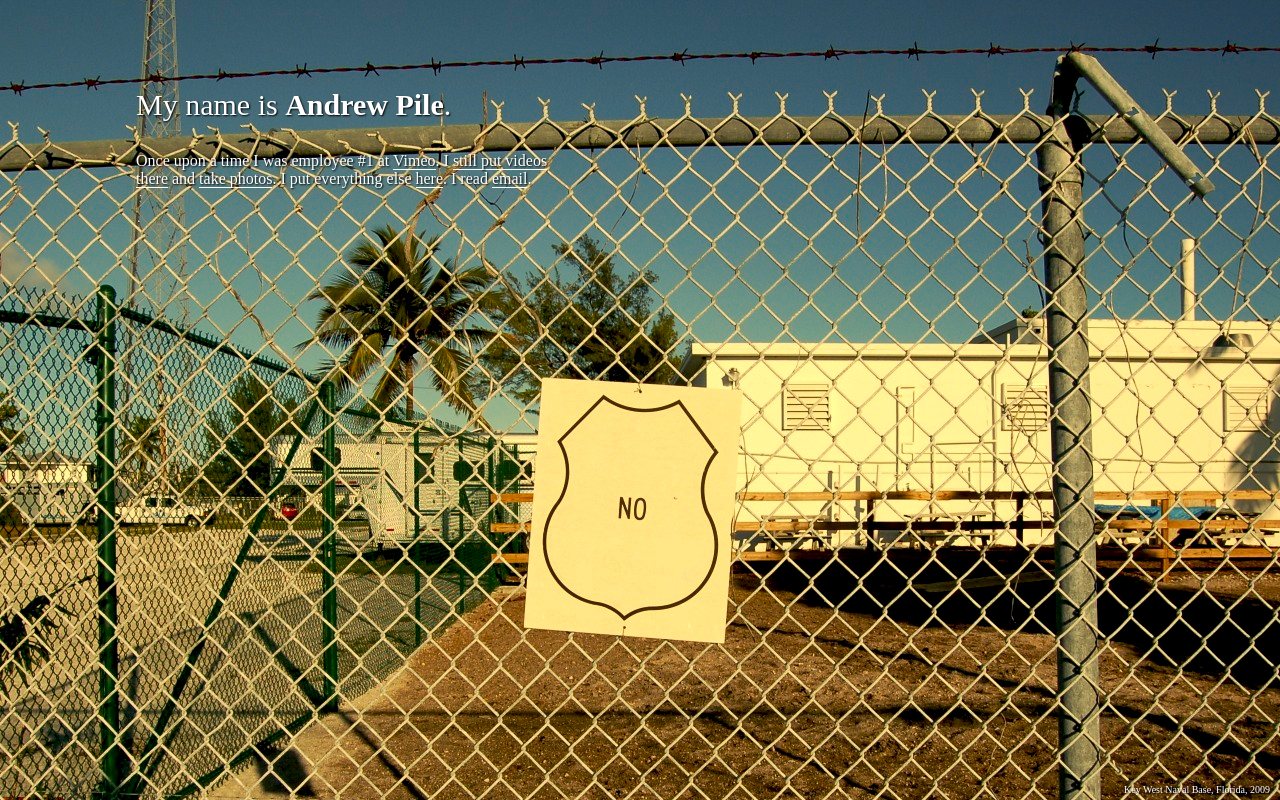
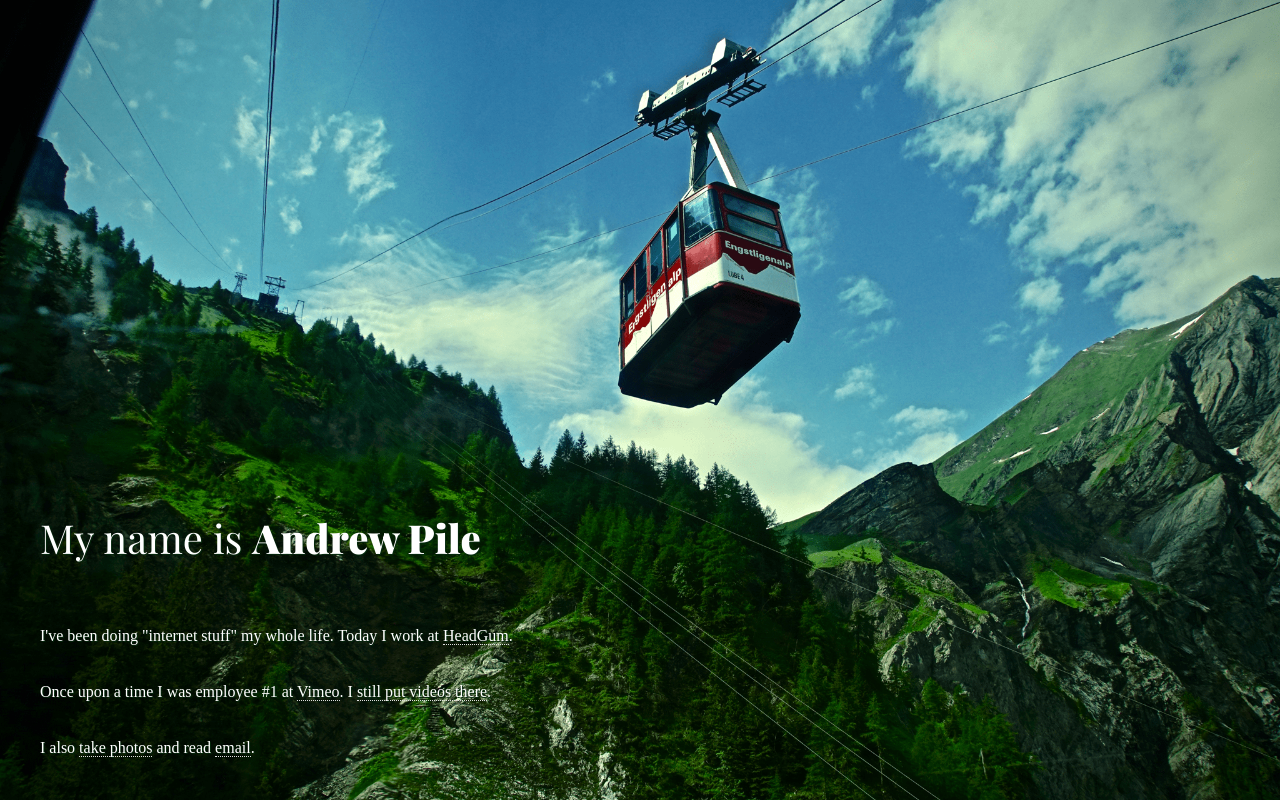
Before and after one commit to andrewpile/andrewpile.com, a plain HTML site: page index.html in a window 1280 px wide. Drawn offline with nearby package versions, Linux system fonts and the light colour scheme; a web font is replaced by a local one.

Commit message:
alps edition

```diff
--- a/index.html
+++ b/index.html
@@ -1,26 +1,93 @@
 <!DOCTYPE html>
 <html lang="en">
-  <head>
+
+<head>
     <title>Andrew Pile</title>
-    <link href="static/farts.css" type="text/css" rel="stylesheet">
+    <link href="https://fonts.googleapis.com/css?family=Fauna+One|Playfair+Display:400,900" rel="stylesheet">
+    <style>
+        body {
+            margin: 0;
+            overflow: hidden;
+            height: 100vh;
+            width: 100vw;
+            background-color: #05290d;
+            background-image: url('tram.png');
+            background-repeat: no-repeat;
+            background-size: cover;
+            background-position: center;
+        }
+
+        div {
+            width: 50%;
+            position: absolute;
+            bottom: 2.5em;
+            left: 2.5em;
+            color: #FFF;
+            text-shadow: 1px 1px #05290d;
+            font-family: 'Fauna One', serif;
+        }
+
+        h1 {
+            font-size: 2.5em;
+            font-family: 'Playfair Display', serif;
+            font-weight: 400;
+            margin-bottom: 1.5em;
+        }
+
+        strong {
+            font-weight: 900;
+        }
+
+        a {
+            color: #fff;
+            text-decoration: none;
+            border-bottom: 1px dotted #ddd;
+        }
+
+        a:hover {
+            color: #ddd;
+        }
+
+        p {
+            margin: 2em 0;
+            line-height: 1.5em;
+        }
+
+        p:first-child,
+        p:last-child {
+            margin: 0;
+        }
+    </style>
 </head>
+
 <body>
-    <div class="content">
-        <p class="boldish">My name is <strong>Andrew Pile</strong>.</p>
+    <div>
+        <p>
+            <h1>My name is <strong>Andrew Pile</strong></h1>
+        </p>
 
-        <p>Once upon a time I was employee #1 at <a href="http://vimeo.com/">Vimeo</a>. I <a href="https://vimeo.com/andrew">still put videos there</a> and <a href="https://www.instagram.com/aapp/">take photos</a>. I put everything else <a href="http://log.andrewpile.com/">here</a>. I read <a href="mailto:bostonia@gmail.com">email</a>.</p>
-    </div>
-    <div class="attribute">
-        Key West Naval Base, Florida, 2009
+        <p>I've been doing "internet stuff" my whole life. Today I work at <a href="https://headgum.com">HeadGum</a>.</p>
+
+        <p>Once upon a time I was employee #1 at <a href="http://vimeo.com/">Vimeo</a>. I <a href="https://vimeo.com/andrew">still put videos there</a>.</p>
+
+        <p>I also <a href="https://www.instagram.com/aapp/">take photos</a> and read <a href="mailto:bostonia@gmail.com">email</a>.</p>
     </div>
     <script>
-        (function(i,s,o,g,r,a,m){i['GoogleAnalyticsObject']=r;i[r]=i[r]||function(){
-        (i[r].q=i[r].q||[]).push(arguments)},i[r].l=1*new Date();a=s.createElement(o),
-        m=s.getElementsByTagName(o)[0];a.async=1;a.src=g;m.parentNode.insertBefore(a,m)
-        })(window,document,'script','//www.google-analytics.com/analytics.js','ga');
+        (function(i, s, o, g, r, a, m) {
+            i['GoogleAnalyticsObject'] = r;
+            i[r] = i[r] || function() {
+                (i[r].q = i[r].q || []).push(arguments)
+            }, i[r].l = 1 * new Date();
+            a = s.createElement(o),
+                m = s.getElementsByTagName(o)[0];
+            a.async = 1;
+            a.src = g;
+            m.parentNode.insertBefore(a, m)
+        })(window, document, 'script', '//www.google-analytics.com/analytics.js', 'ga');
 
         ga('create', 'UA-347825-4', 'auto');
         ga('send', 'pageview');
     </script>
 </body>
+
 </html>
--- a/static/farts.css
+++ /dev/null
@@ -1,31 +0,0 @@
-body {
-    background: #000 url('fence.jpg') 50% 0;
-    font: normal normal 400 20/30px Helvetica, sans-serif;
-    color: #FFF;
-    text-shadow: #000 1px 1px 2px;
-}
-
-.content {
-    width: 425px;
-    position: absolute;
-	margin: 50px auto auto 10%;
-}
-
-.content a {
-    text-decoration: none;
-    border-bottom: 1px solid #FFF;
-    color: #FFF;
-}
-
-.attribute {
-    bottom: 5px;
-	right: 10px;
-    position: absolute;
-	color: #FFF;
-	font-size: 10px;
-}
-
-p.boldish {
-     color: #FFF;
-     font-size: 30px;
-}
```
Also changed, not shown: static/fence.jpg (deleted), tram.png (added).
